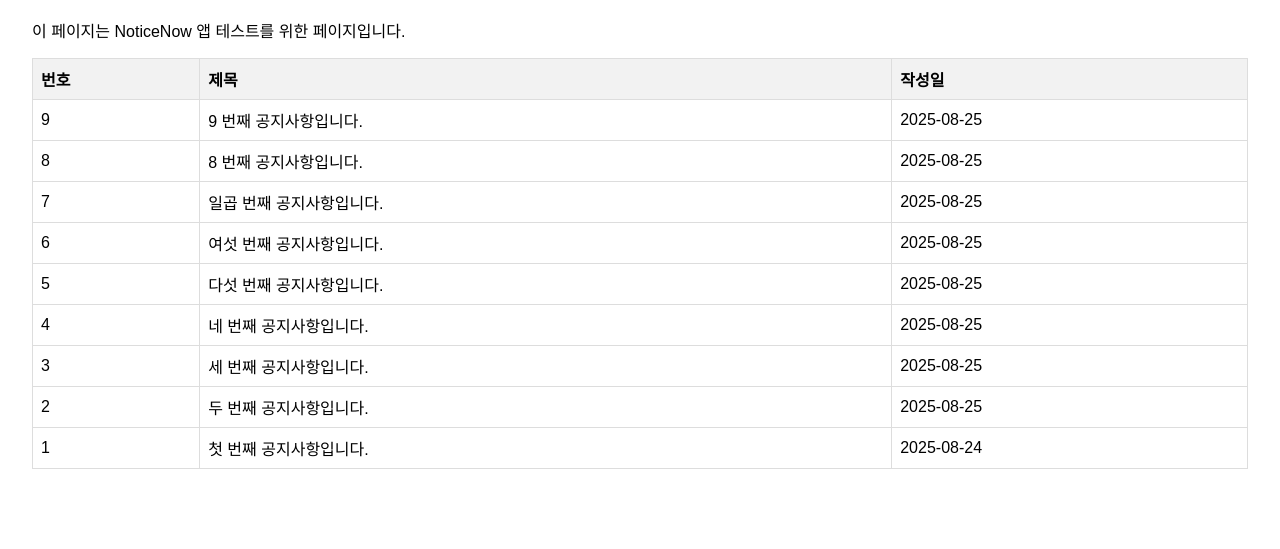
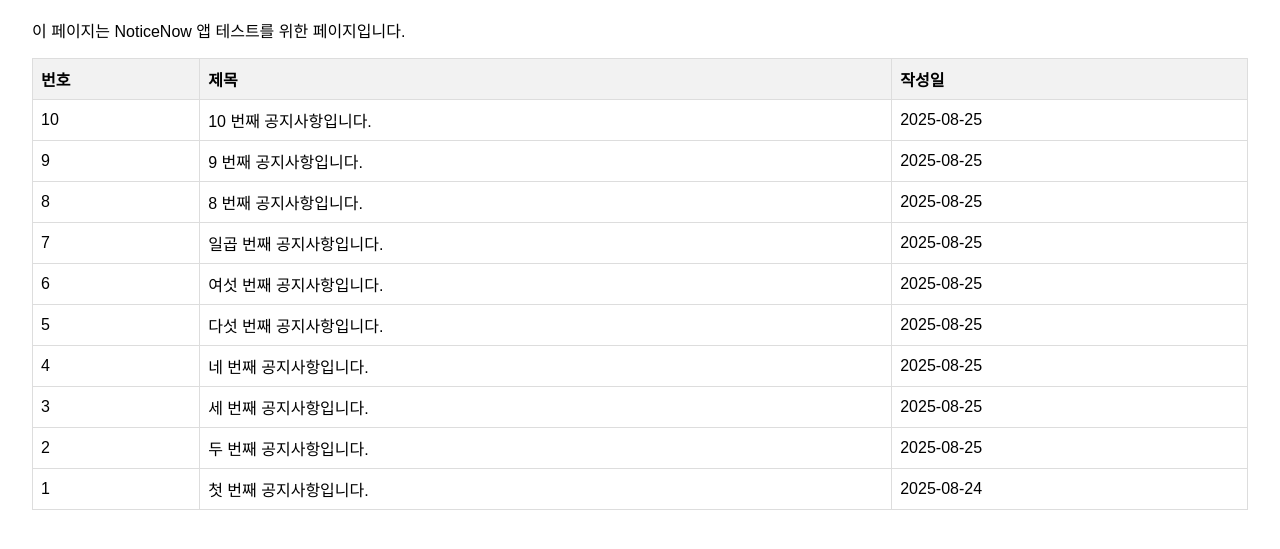
Before and after one commit to dev-dohoon/notice-test-server, a plain HTML site: page index.html in a window 1280 px wide. Shown: the part 81-630 px from the top of the page. Drawn offline with Linux system fonts and the light colour scheme.

Commit message:
Update index.html

```diff
--- a/index.html
+++ b/index.html
@@ -27,6 +27,11 @@
         </thead>
         <tbody>
             <!-- 여기에 있는 <tr> 태그의 개수가 공지사항의 개수가 됩니다. -->
+            <tr>
+                <td>10</td>
+                <td>10 번째 공지사항입니다.</td>
+                <td>2025-08-25</td>
+            </tr>
             <tr>
                 <td>9</td>
                 <td>9 번째 공지사항입니다.</td>
```
